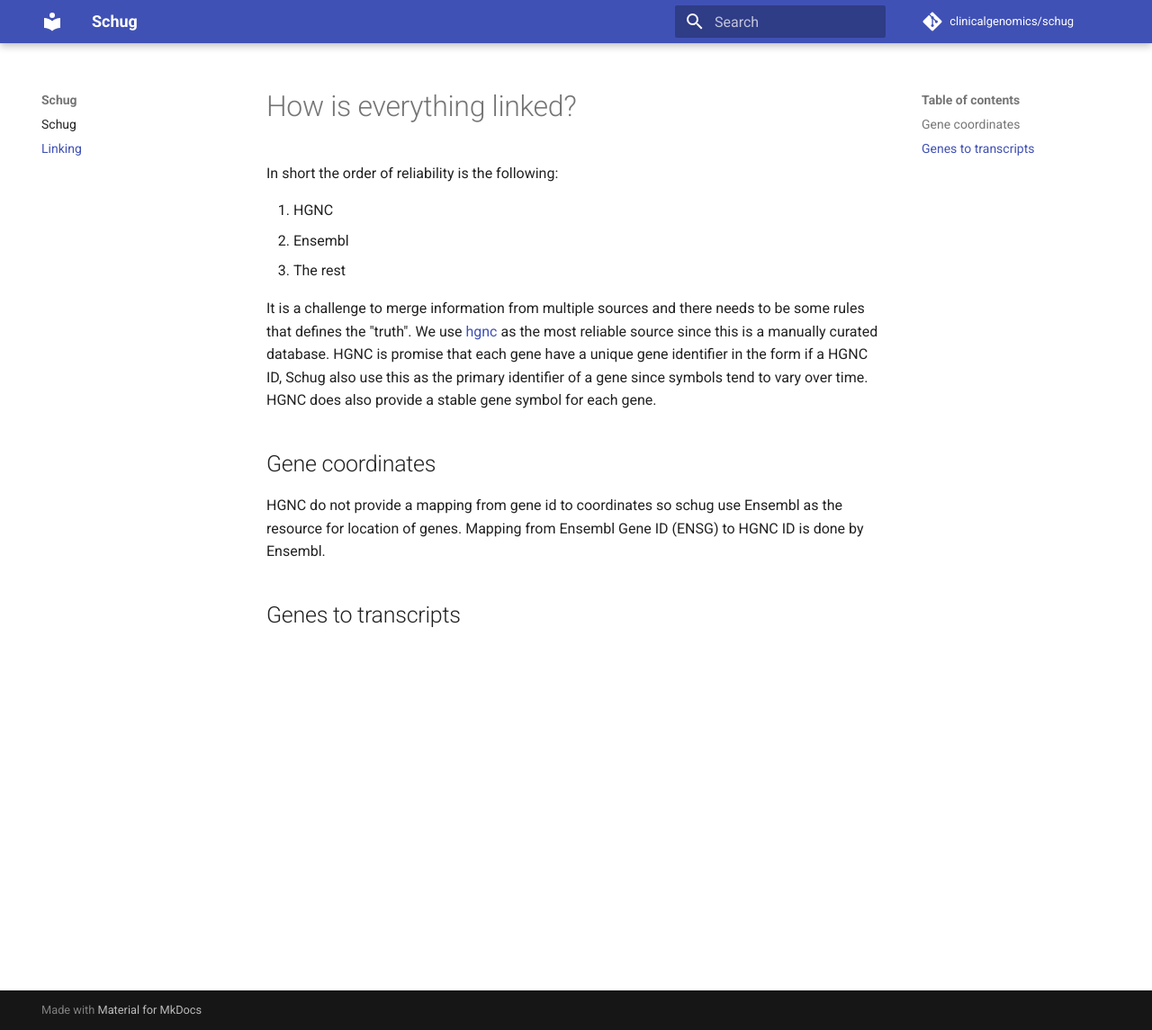
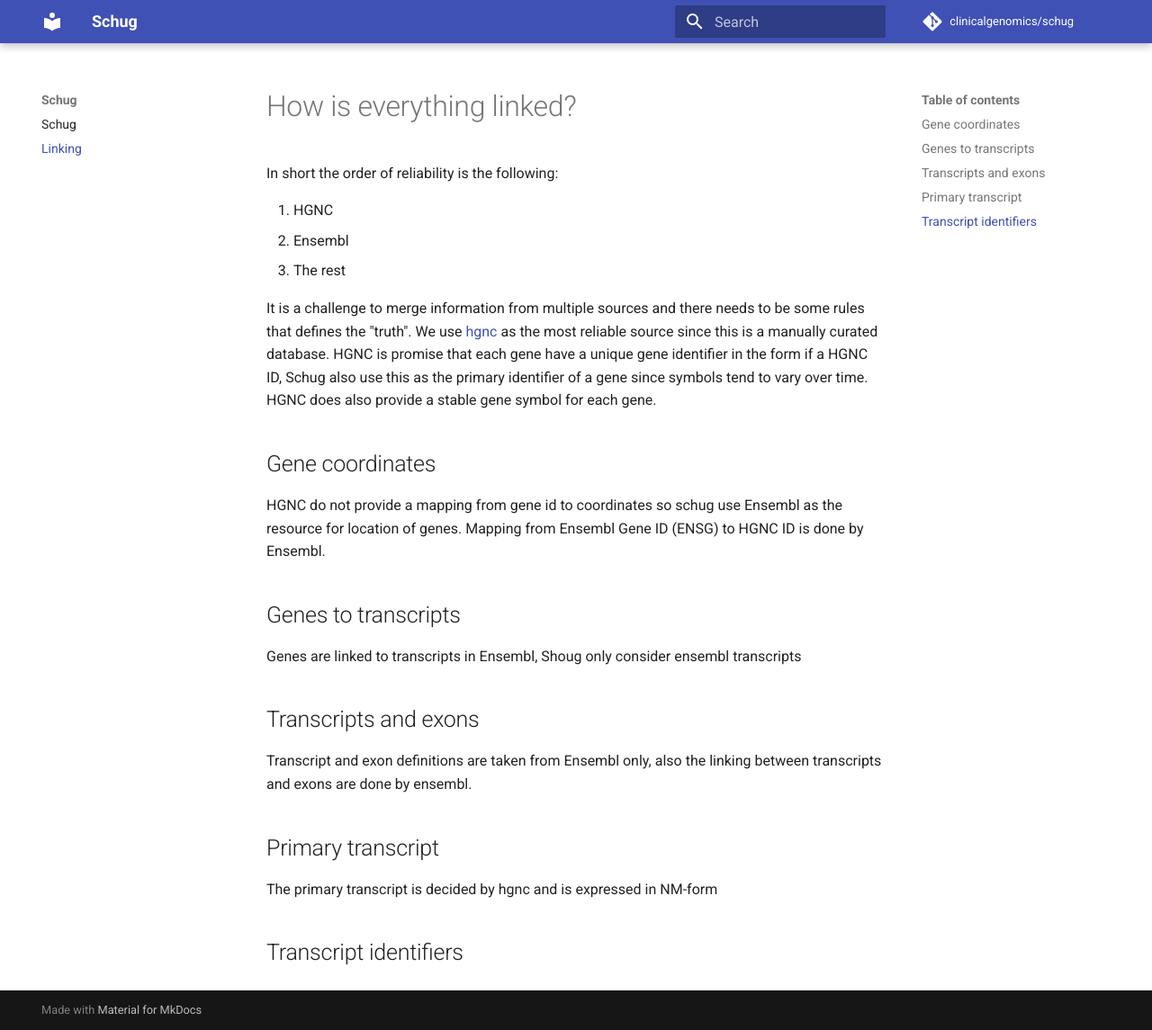
Before and after one commit to Clinical-Genomics/schug, an MkDocs documentation site: the page built from docs/structure.md, in a window 1280 px wide and 1145 px high. Shown: the whole window at 90% size. Built offline with MkDocs 1.6.1 and Material for MkDocs 9.7.7, drawn with Linux system fonts in a browser that asks for light colours; comment, search, counter and statistics services are not loaded.

Commit message:
Updates structure docs

```diff
--- a/docs/structure.md
+++ b/docs/structure.md
@@ -18,6 +18,18 @@ Mapping from Ensembl Gene ID (ENSG) to HGNC ID is done by Ensembl.
 
 ## Genes to transcripts
 
+Genes are linked to transcripts in Ensembl, Shoug only consider ensembl transcripts
+
+## Transcripts and exons
+
+Transcript and exon definitions are taken from Ensembl only, also the linking between transcripts and exons are
+done by ensembl.
+
+## Primary transcript
+
+The primary transcript is decided by hgnc and is expressed in NM-form
+
+## Transcript identifiers
 
 
 
```
